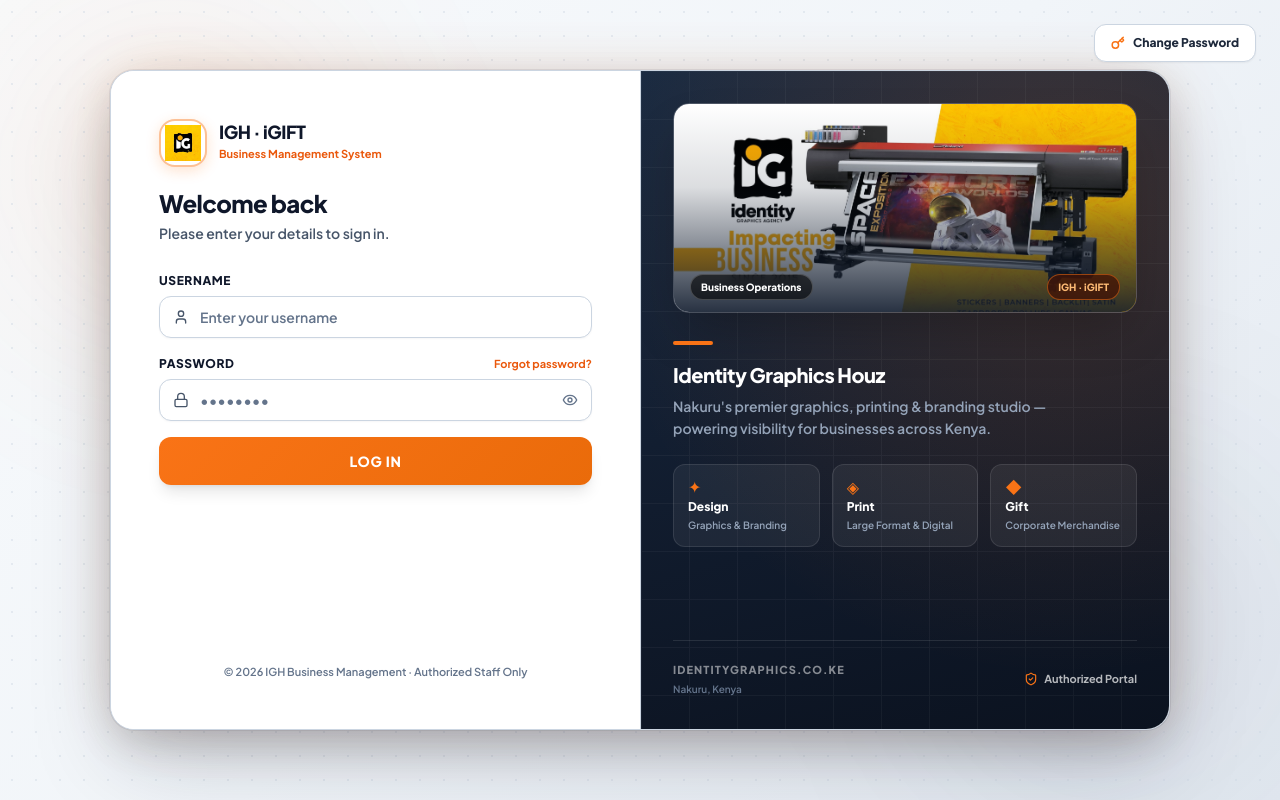
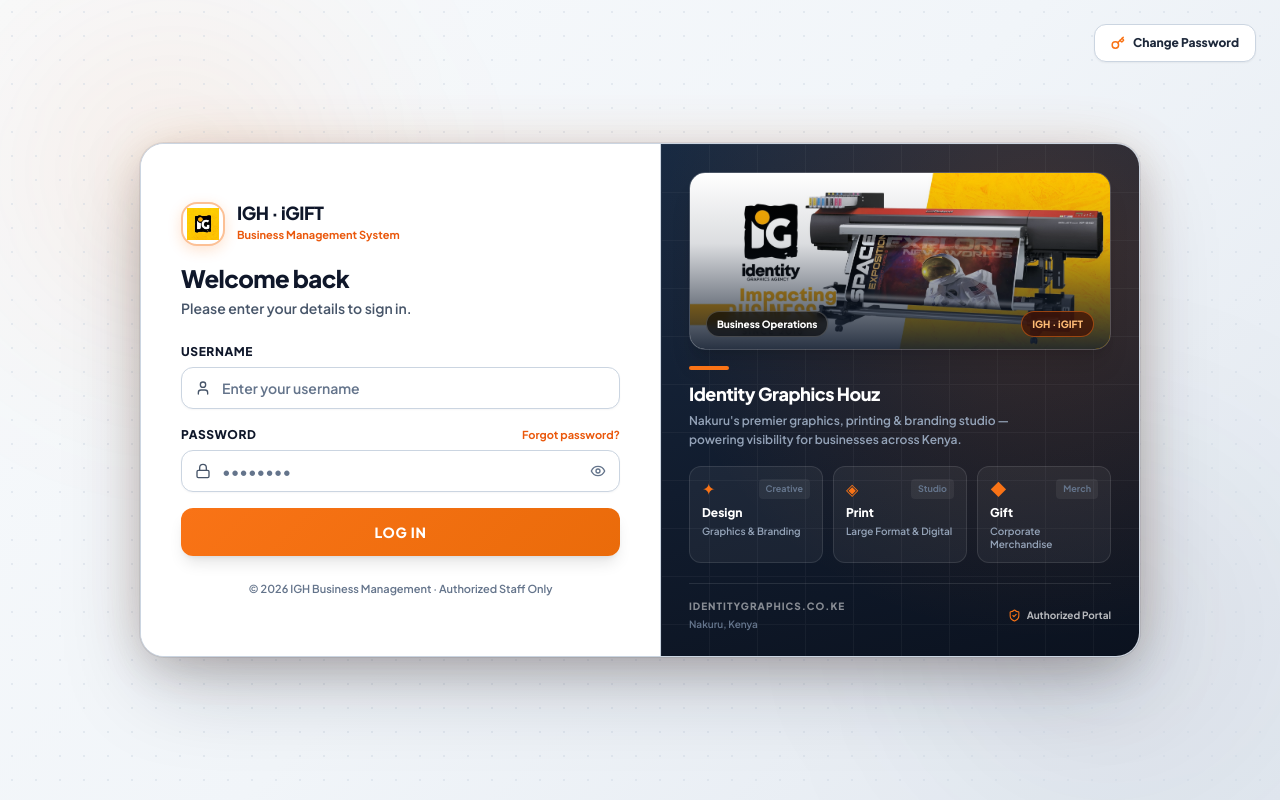
Before and after one commit to kelv8791-svg/IGH-Business-Management-System, a React (Vite) app: page /login in a window 1280 px wide. Built offline with nearby package versions, Linux system fonts and the light colour scheme; no server answers; the database is empty.

Commit message:
fix(login): remove dead space beneath button and pillars, add interactive hover effects to brand cards

```diff
--- a/src/pages/LoginPage.jsx
+++ b/src/pages/LoginPage.jsx
@@ -24,11 +24,13 @@ export default function LoginPage() {
   const { login } = useAuth()
   const { updateUser } = useData()
 
-  /* Brand pillars — static, replacing the rotating slideshow */
+  const [hoveredPillar, setHoveredPillar] = useState(null)
+
+  /* Brand pillars — interactive, replacing the rotating slideshow */
   const pillars = [
-    { icon: '✦', label: 'Design', sub: 'Graphics & Branding' },
-    { icon: '◈', label: 'Print', sub: 'Large Format & Digital' },
-    { icon: '◆', label: 'Gift', sub: 'Corporate Merchandise' },
+    { icon: '✦', label: 'Design', sub: 'Graphics & Branding', tag: 'Creative' },
+    { icon: '◈', label: 'Print', sub: 'Large Format & Digital', tag: 'Studio' },
+    { icon: '◆', label: 'Gift', sub: 'Corporate Merchandise', tag: 'Merch' },
   ]
 
   const handleLogin = async (e) => {
@@ -143,11 +145,10 @@ export default function LoginPage() {
       </div>
 
       {/* SPLIT CARD */}
-      <div className="w-full z-10 animate-slide-up" style={{ maxWidth: '1060px' }}>
+      <div className="w-full z-10 animate-slide-up" style={{ maxWidth: '1000px' }}>
         <div
           className="flex flex-col md:flex-row rounded-3xl overflow-hidden items-stretch"
           style={{
-            minHeight: '660px',
             background: '#FFFFFF',
             border: '1.5px solid #CBD5E1',
             boxShadow: '0 35px 90px -15px rgba(15,23,42,0.25), 0 15px 40px -5px rgba(15,23,42,0.16), 0 0 60px -10px rgba(249,115,22,0.18), 0 0 0 1px rgba(15,23,42,0.08)',
@@ -155,13 +156,13 @@ export default function LoginPage() {
         >
 
           {/* LEFT — Login Form */}
-          <div className="flex-1 p-8 sm:p-10 lg:p-12 flex flex-col justify-between" style={{ minWidth: 0, background: '#FFFFFF' }}>
+          <div className="flex-1 p-7 sm:p-9 lg:p-10 flex flex-col justify-center" style={{ minWidth: 0, background: '#FFFFFF' }}>
             <div>
               {/* Logo + title */}
-              <div className="mb-7">
-                <div className="flex items-center gap-3 mb-5">
+              <div className="mb-6">
+                <div className="flex items-center gap-3 mb-4">
                   <div
-                    className="w-12 h-12 rounded-2xl overflow-hidden flex-shrink-0 flex items-center justify-center p-1"
+                    className="w-11 h-11 rounded-2xl overflow-hidden flex-shrink-0 flex items-center justify-center p-1"
                     style={{ background: '#FFFFFF', border: '2px solid rgba(249,115,22,0.45)', boxShadow: '0 4px 14px rgba(249,115,22,0.20)' }}
                   >
                     <img src="/logo.jpg" alt="IGH Logo" className="w-full h-full object-contain" />
@@ -226,10 +227,10 @@ export default function LoginPage() {
 
           {/* RIGHT — Brand Identity Panel (replaces slideshow) */}
           <div
-            className="hidden md:flex relative flex-col overflow-hidden"
+            className="hidden md:flex relative flex-col overflow-hidden justify-between"
             style={{
-              width: '50%',
-              minWidth: '460px',
+              width: '48%',
+              minWidth: '420px',
               flexShrink: 0,
               background: 'linear-gradient(165deg, #182A42 0%, #111C2E 55%, #0B121F 100%)',
               borderLeft: '1.5px solid #CBD5E1',
@@ -246,9 +247,9 @@ export default function LoginPage() {
               }} />
 
             {/* Showcase image */}
-            <div className="relative mx-8 mt-8 rounded-2xl overflow-hidden border border-white/20 shadow-2xl group flex-shrink-0">
+            <div className="relative mx-7 mt-7 rounded-2xl overflow-hidden border border-white/20 shadow-xl group flex-shrink-0">
               <img src="/login-showcase.jpg" alt="IGH Business Suite"
-                className="w-full h-52 object-cover object-top transition-transform duration-700 group-hover:scale-105" />
+                className="w-full h-44 object-cover object-top transition-transform duration-700 group-hover:scale-105" />
               <div className="absolute inset-0 pointer-events-none"
                 style={{ background: 'linear-gradient(to top, rgba(17,28,46,0.90) 0%, rgba(17,28,46,0.15) 60%, transparent 100%)' }} />
               <div className="absolute bottom-3 left-4 right-4 flex items-center justify-between pointer-events-none">
@@ -262,45 +263,95 @@ export default function LoginPage() {
             </div>
 
             {/* Brand identity block */}
-            <div className="relative z-10 flex-1 flex flex-col justify-between px-8 pt-7 pb-8">
-              <div>
+            <div className="relative z-10 px-7 pt-4 pb-6 flex flex-col">
               {/* Orange accent bar */}
-                <div className="w-10 h-1 rounded-full mb-4" style={{ background: 'var(--igh-orange)' }} />
+              <div className="w-10 h-1 rounded-full mb-3" style={{ background: 'var(--igh-orange)' }} />
 
-                <h3 className="text-xl font-black tracking-tight leading-snug text-white mb-1.5">
+              <h3 className="text-lg font-black tracking-tight leading-snug text-white mb-1">
                 Identity Graphics Houz
               </h3>
-                <p className="text-sm font-semibold text-[#94A3B8] leading-relaxed mb-6">
+              <p className="text-xs font-semibold text-[#94A3B8] leading-relaxed mb-4">
                 Nakuru's premier graphics, printing &amp; branding studio —<br />
                 powering visibility for businesses across Kenya.
               </p>
 
-                {/* Brand pillars */}
-                <div className="grid grid-cols-3 gap-3">
-                  {pillars.map(({ icon, label, sub }) => (
+              {/* Brand pillars with interactive hover effects */}
+              <div className="grid grid-cols-3 gap-2.5">
+                {pillars.map(({ icon, label, sub, tag }) => {
+                  const isHovered = hoveredPillar === label
+                  return (
                     <div
                       key={label}
-                      className="rounded-xl p-3.5 flex flex-col gap-1.5"
-                      style={{ background: 'rgba(255,255,255,0.06)', border: '1px solid rgba(255,255,255,0.10)' }}
+                      onMouseEnter={() => setHoveredPillar(label)}
+                      onMouseLeave={() => setHoveredPillar(null)}
+                      className="relative rounded-xl p-3 flex flex-col gap-1.5 transition-all duration-300 cursor-pointer overflow-hidden select-none"
+                      style={{
+                        background: isHovered
+                          ? 'linear-gradient(135deg, rgba(249,115,22,0.18) 0%, rgba(255,255,255,0.08) 100%)'
+                          : 'rgba(255,255,255,0.05)',
+                        border: isHovered
+                          ? '1.5px solid rgba(249,115,22,0.70)'
+                          : '1.5px solid rgba(255,255,255,0.10)',
+                        transform: isHovered ? 'translateY(-3px)' : 'translateY(0)',
+                        boxShadow: isHovered
+                          ? '0 10px 24px -4px rgba(249,115,22,0.35), 0 0 14px rgba(249,115,22,0.20)'
+                          : 'none',
+                      }}
                     >
-                      <span className="text-[#F97316] text-base leading-none">{icon}</span>
-                      <p className="text-xs font-black text-white leading-none">{label}</p>
-                      <p className="text-[10px] font-semibold text-[#94A3B8] leading-tight">{sub}</p>
+                      {/* Top accent line on hover */}
+                      <div
+                        className="absolute top-0 left-0 right-0 h-[2px] transition-opacity duration-300 pointer-events-none"
+                        style={{
+                          background: 'linear-gradient(90deg, #F97316, #FB923C)',
+                          opacity: isHovered ? 1 : 0,
+                        }}
+                      />
+                      <div className="flex items-center justify-between">
+                        <span
+                          className="text-base leading-none transition-transform duration-300"
+                          style={{
+                            color: '#F97316',
+                            transform: isHovered ? 'scale(1.25)' : 'scale(1)',
+                            filter: isHovered ? 'drop-shadow(0 0 6px rgba(249,115,22,0.8))' : 'none',
+                          }}
+                        >
+                          {icon}
+                        </span>
+                        <span
+                          className="text-[9px] font-bold px-1.5 py-0.5 rounded transition-all duration-300"
+                          style={{
+                            background: isHovered ? 'rgba(249,115,22,0.25)' : 'rgba(255,255,255,0.06)',
+                            color: isHovered ? '#FFA954' : '#64748B',
+                            border: isHovered ? '1px solid rgba(249,115,22,0.4)' : '1px solid transparent',
+                          }}
+                        >
+                          {tag}
+                        </span>
                       </div>
-                  ))}
+                      <p className="text-xs font-black text-white leading-none mt-0.5 transition-colors duration-200">
+                        {label}
+                      </p>
+                      <p
+                        className="text-[10px] font-semibold leading-tight transition-colors duration-200"
+                        style={{ color: isHovered ? '#E2E8F0' : '#94A3B8' }}
+                      >
+                        {sub}
+                      </p>
                     </div>
+                  )
+                })}
               </div>
 
               {/* Bottom signature */}
-              <div className="pt-5" style={{ borderTop: '1px solid rgba(255,255,255,0.10)' }}>
+              <div className="mt-5 pt-3.5" style={{ borderTop: '1px solid rgba(255,255,255,0.10)' }}>
                 <div className="flex items-center justify-between">
                   <div>
-                    <p className="text-[11px] font-black text-white/50 uppercase tracking-widest">identitygraphics.co.ke</p>
+                    <p className="text-[10px] font-black text-white/50 uppercase tracking-widest">identitygraphics.co.ke</p>
                     <p className="text-[10px] font-semibold text-[#64748B] mt-0.5">Nakuru, Kenya</p>
                   </div>
                   <div className="flex items-center gap-1.5">
-                    <ShieldCheck size={14} className="text-[#F97316] flex-shrink-0" />
-                    <span className="text-[11px] font-bold text-white/70">Authorized Portal</span>
+                    <ShieldCheck size={13} className="text-[#F97316] flex-shrink-0" />
+                    <span className="text-[10px] font-bold text-white/70">Authorized Portal</span>
                   </div>
                 </div>
               </div>
```
Lines whose indentation alone changed are shown as unchanged.
